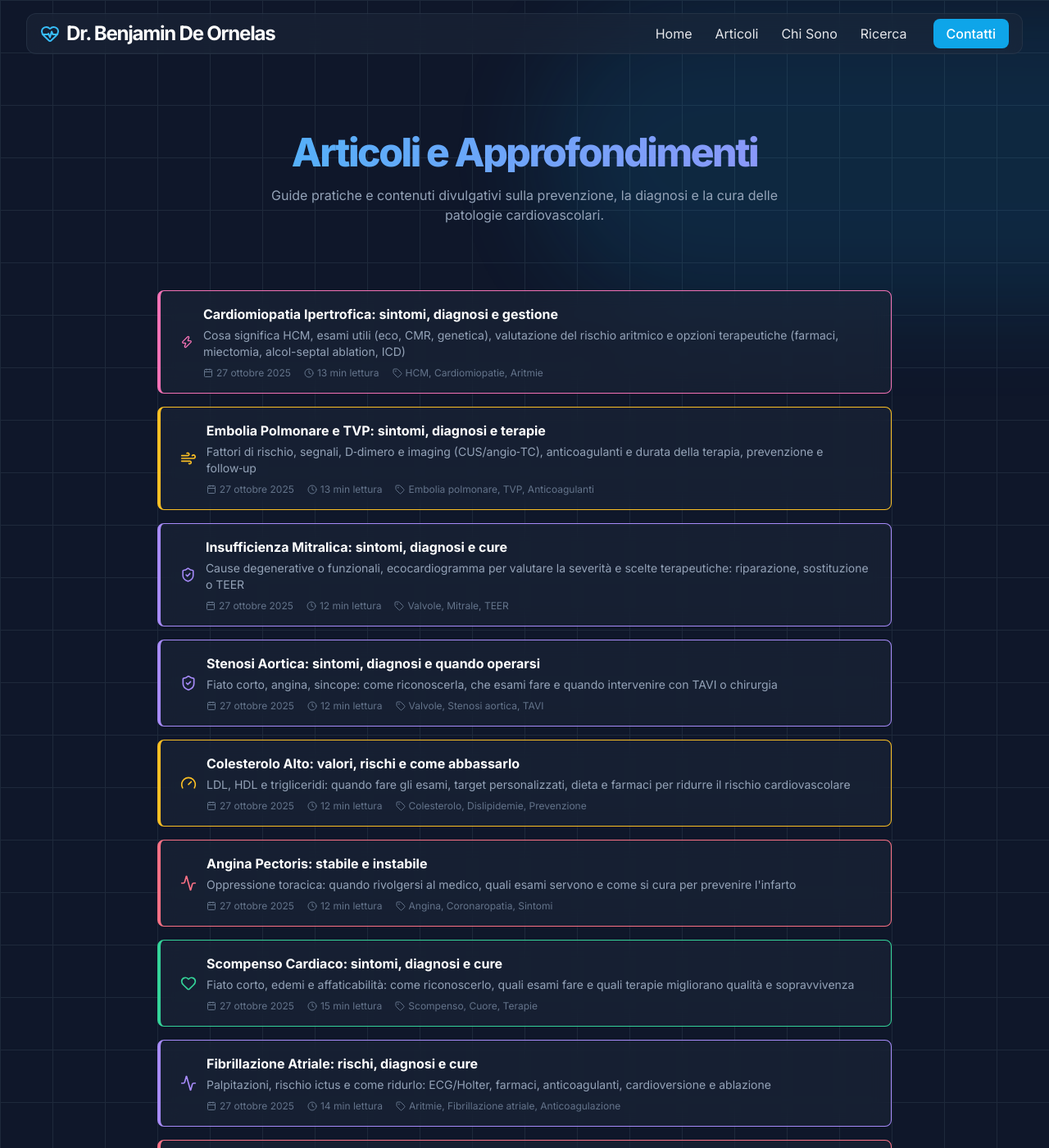
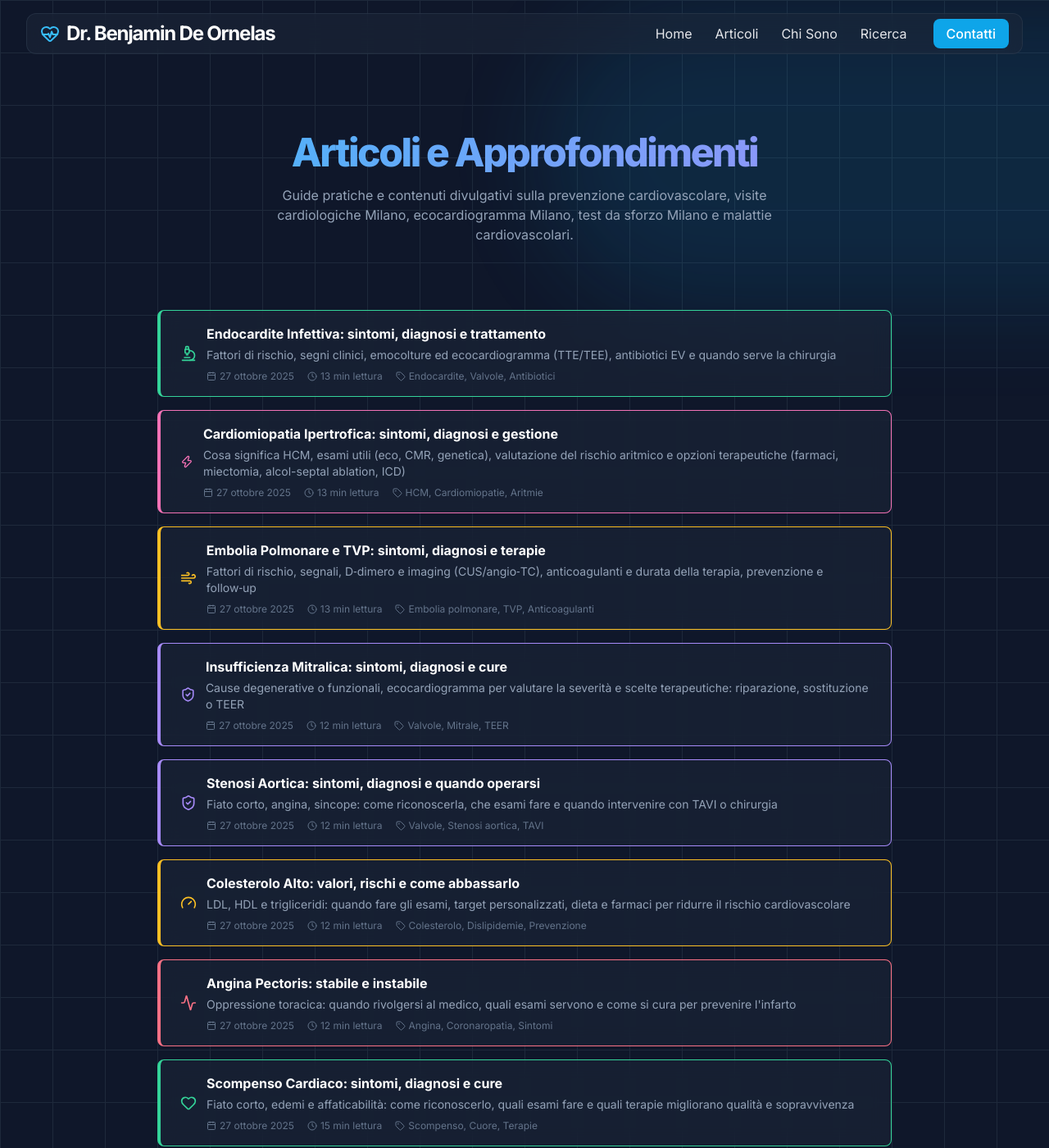
Before and after one commit to bdeornelas/bdeornelas.github.io, a Jekyll site: the page built from articles/index.html, in a window 1280 px wide and 1400 px high. Shown: the whole window at 82% size. Built offline with Jekyll 4.4.1, drawn with Linux system fonts in a browser that asks for light colours; nearby versions of some CDN libraries; some of the changed text lies outside the part shown.

Commit message:
Add article: Endocardite infettiva (fattori di rischio, diagnosi con emocolture+TTE/TEE, terapia antibiotica e indicazioni chirurgiche, prevenzione/profilassi) con tono informativo; aggiorna lista

```diff
--- a/articles/index.html
+++ b/articles/index.html
@@ -1,12 +1,12 @@
 ---
 layout: default
-title: "Articoli Cardiologia Milano | Specialista Malattie Cardiovascolari"
-description: "Articoli cardiologia Milano: prevenzione cardiovascolare, visite cardiologiche, ecocardiogramma e malattie cardiovascolari. Guide dal Dr. Benjamin De Ornelas."
-og_title: Articoli Cardiologia Milano | Specialista Malattie Cardiovascolari
-og_description: Guide pratiche sulla prevenzione cardiovascolare, visite cardiologiche Milano e malattie cardiovascolari.
+title: "Articoli Cardiologia Milano | Specialista Malattie Cardiovascolari - Visite Cardiologiche Milano"
+description: "Articoli cardiologia Milano: prevenzione cardiovascolare, visite cardiologiche Milano, ecocardiogramma Milano, test da sforzo Milano e malattie cardiovascolari. Guide dal cardiologo Milano Dr. Benjamin De Ornelas."
+og_title: Articoli Cardiologia Milano | Specialista Malattie Cardiovascolari - Visite Cardiologiche Milano
+og_description: Guide pratiche sulla prevenzione cardiovascolare, visite cardiologiche Milano, ecocardiogramma Milano, test da sforzo Milano e malattie cardiovascolari.
 og_image: /assets/img/og-card.jpg
-twitter_title: Articoli Cardiologia Milano | Specialista Malattie Cardiovascolari
-twitter_description: Guide pratiche sulla prevenzione cardiovascolare, visite cardiologiche Milano e malattie cardiovascolari.
+twitter_title: Articoli Cardiologia Milano | Specialista Malattie Cardiovascolari - Visite Cardiologiche Milano
+twitter_description: Guide pratiche sulla prevenzione cardiovascolare, visite cardiologiche Milano, ecocardiogramma Milano, test da sforzo Milano e malattie cardiovascolari.
 twitter_image: /assets/img/og-card.jpg
 ---
 
@@ -17,13 +17,40 @@ twitter_image: /assets/img/og-card.jpg
           Articoli e Approfondimenti
         </h1>
         <p class="max-w-2xl mx-auto text-slate-400" data-aos="fade-up" data-aos-delay="100">
-          Guide pratiche e contenuti divulgativi sulla prevenzione, la diagnosi e la cura delle patologie cardiovascolari.
+          Guide pratiche e contenuti divulgativi sulla prevenzione cardiovascolare, visite cardiologiche Milano, ecocardiogramma Milano, test da sforzo Milano e malattie cardiovascolari.
         </p>
       </section>
 
       <!-- Lista articoli -->
       <section class="max-w-4xl mx-auto">
         <ul class="space-y-4" id="articles-list">
+
+          <!-- ARTICOLO ENDOCARDITE INFETTIVA -->
+          <li>
+            <a href="/articles/endocardite-infettiva/" class="block px-6 py-4 rounded-lg glass-card border-l-4 border-emerald-400 hover:border-emerald-300 hover:bg-slate-800/50 transition group">
+              <div class="flex items-center gap-3">
+                <i data-lucide="microscope" class="w-5 h-5 text-emerald-400 group-hover:text-emerald-300"></i>
+                <div>
+                  <h3 class="font-bold text-white group-hover:text-sky-100">Endocardite Infettiva: sintomi, diagnosi e trattamento</h3>
+                  <p class="text-sm text-slate-400 mt-1">Fattori di rischio, segni clinici, emocolture ed ecocardiogramma (TTE/TEE), antibiotici EV e quando serve la chirurgia</p>
+                  <div class="flex items-center gap-4 mt-2 text-xs text-slate-500">
+                    <span class="flex items-center gap-1">
+                      <i data-lucide="calendar" class="w-3 h-3"></i>
+                      27 ottobre 2025
+                    </span>
+                    <span class="flex items-center gap-1">
+                      <i data-lucide="clock" class="w-3 h-3"></i>
+                      13 min lettura
+                    </span>
+                    <span class="flex items-center gap-1">
+                      <i data-lucide="tag" class="w-3 h-3"></i>
+                      Endocardite, Valvole, Antibiotici
+                    </span>
+                  </div>
+                </div>
+              </div>
+            </a>
+          </li>
 
           <!-- ARTICOLO CARDIOMIOPATIA IPERTROFICA -->
           <li>
```
Also changed, not shown: articles/endocardite-infettiva/index.html (added, +174 -0 lines).
